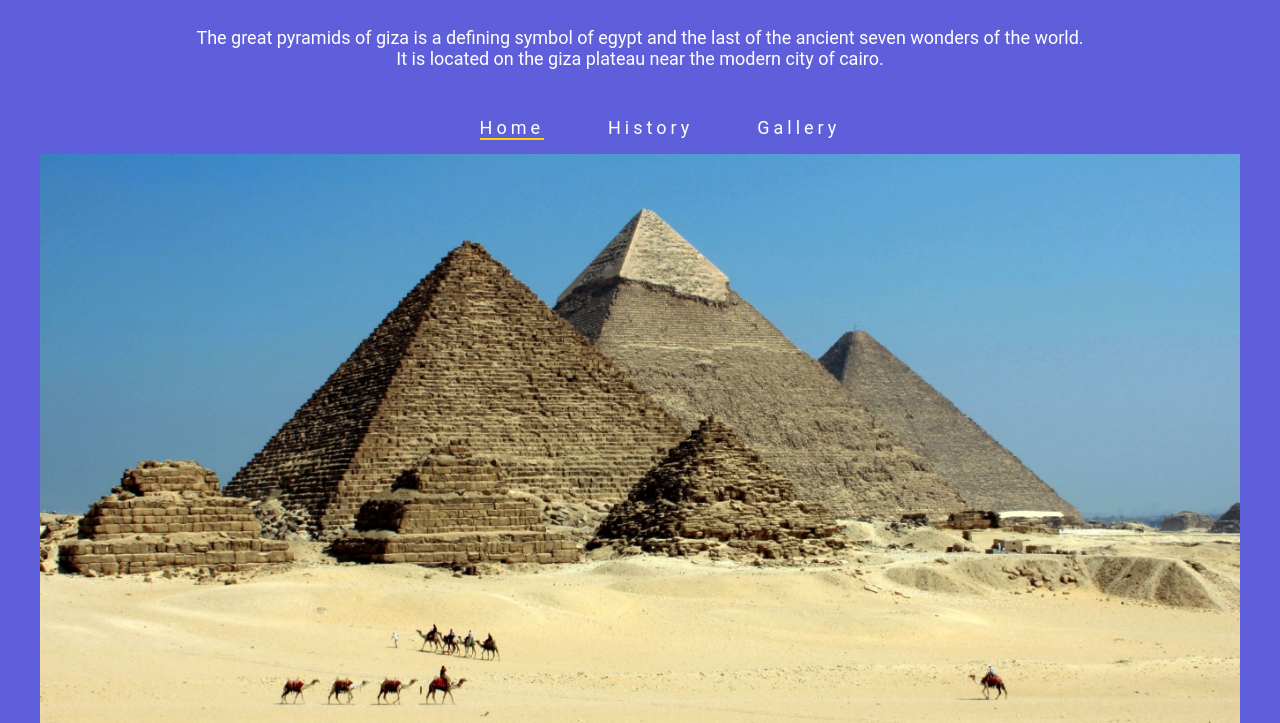
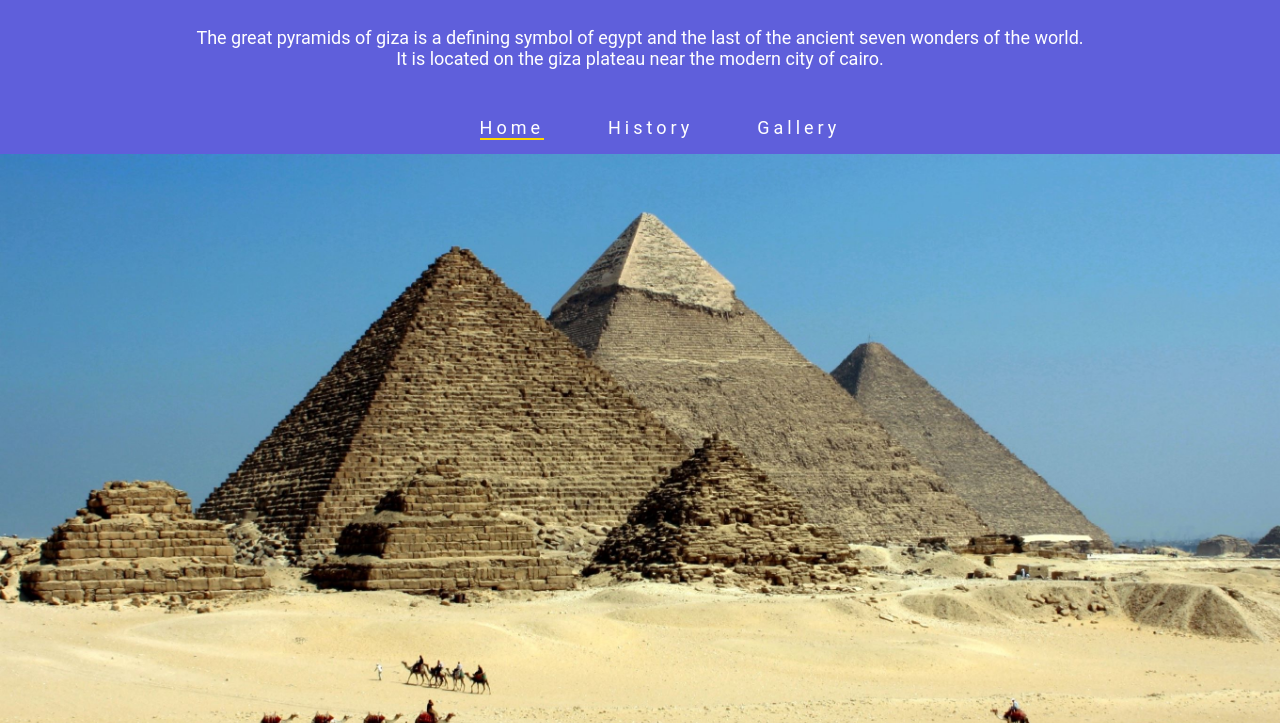
Before and after one commit to kamran082/Pyramids, a plain HTML site: page index.html in a window 1280 px wide. Shown: the part 77-800 px from the top of the page. Drawn offline with Linux system fonts and the light colour scheme.

Commit message:
few changes

```diff
--- a/assets/css/style.css
+++ b/assets/css/style.css
@@ -111,7 +111,7 @@ img:hover {
 
         /*MEDIA QUERIES*/
 
-@media (max-width:805px)  {
+@media (max-width:869px)  {
     #photos img {
         width: 49%;
     }
--- a/index.html
+++ b/index.html
@@ -31,15 +31,10 @@
                 <li><a href="gallery.html">Gallery</a></li>
             </ul>
         </nav>
-
-     <figure>
-
+    </header>
+    <section>
         <img id="pic" src="assets/images/background.jpg" alt="background-picture">
-
-     </figure>
-
-
-    </header>
+    </section>
 
     <footer id="socialmedia">
         <a href="https://www.wikipedia.org/" target="_blank"><i class="fa-brands fa-wikipedia-w"></i></a>
```
